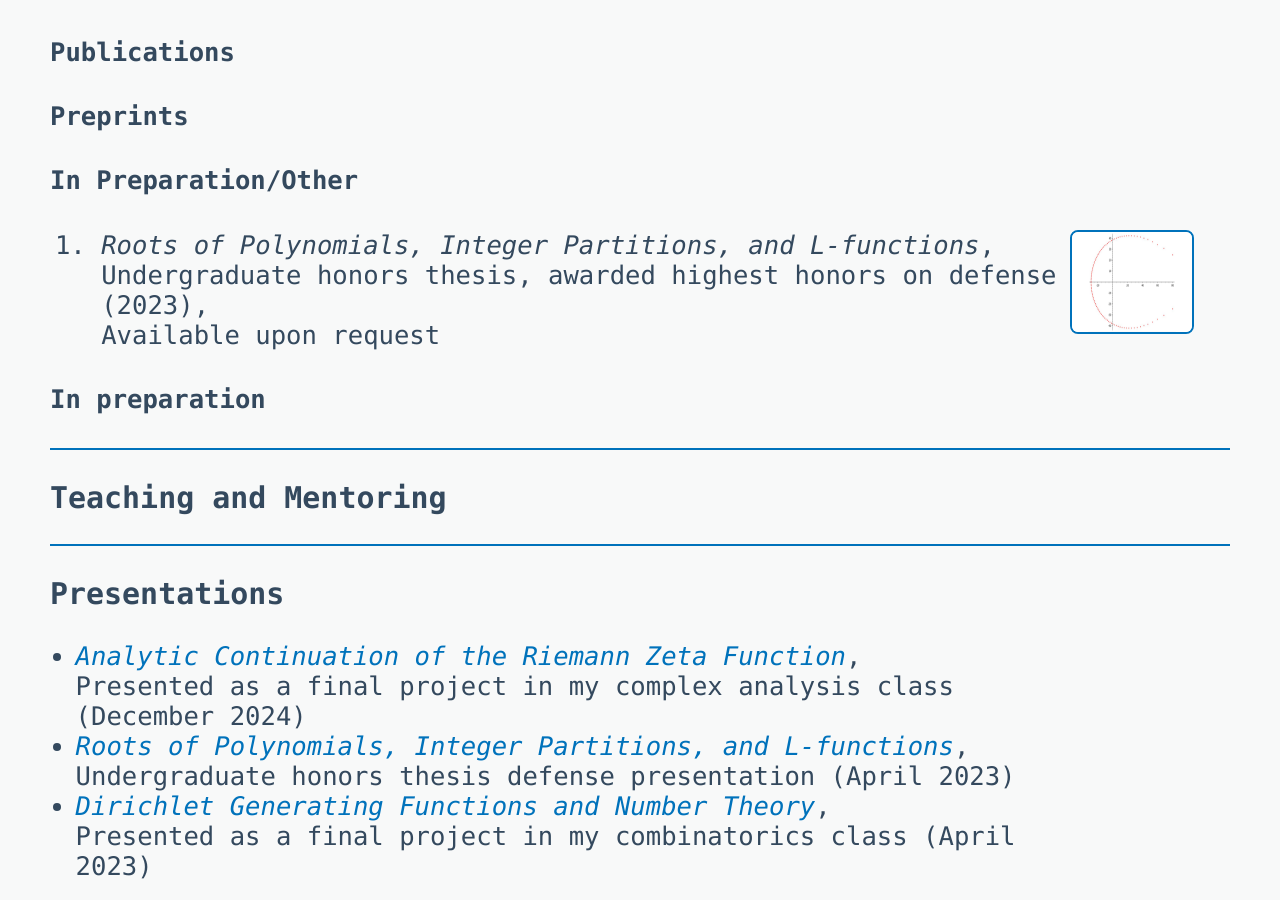
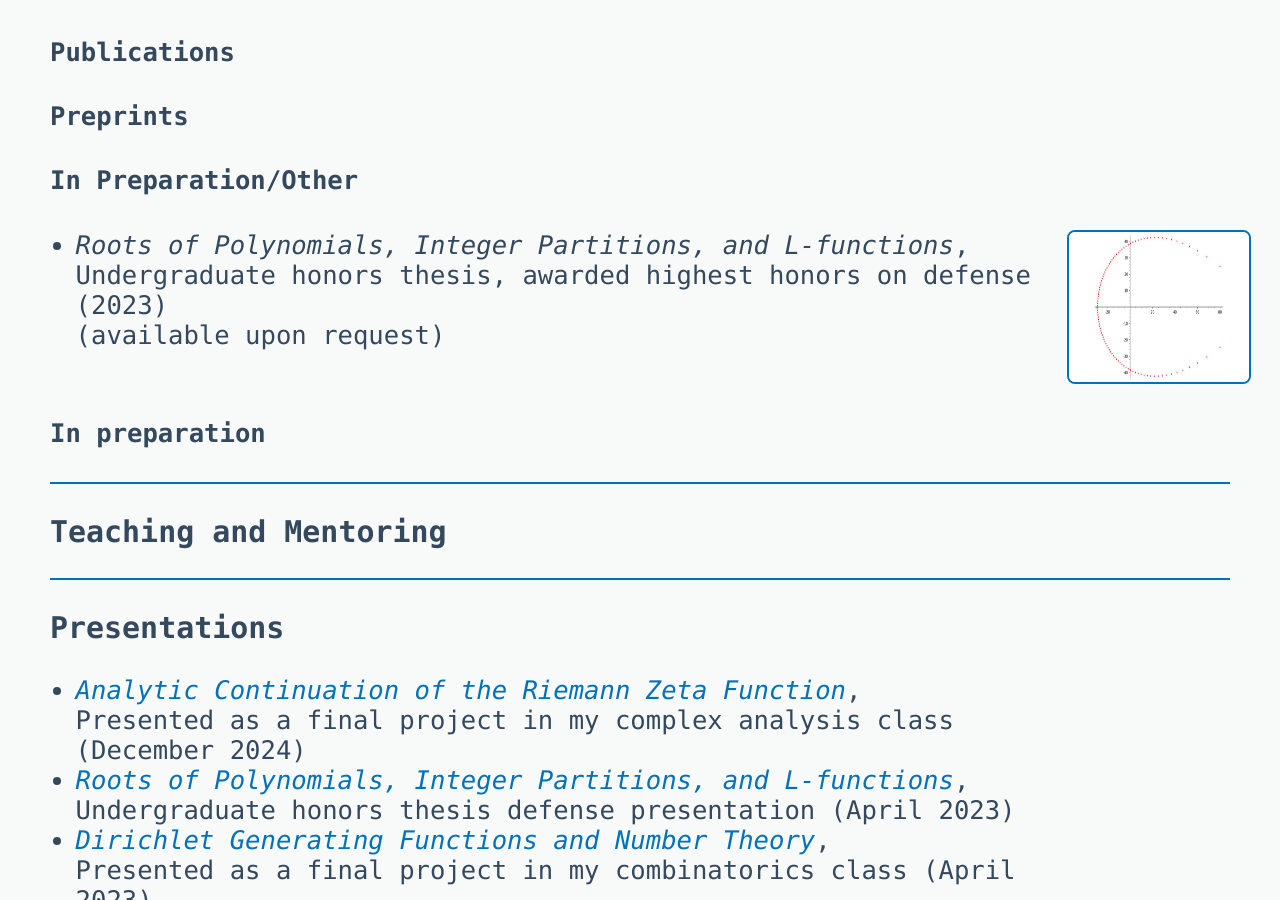
Before and after one commit to jhunt7/jhunt7.github.io, a Jekyll site: the page index.html, which Jekyll copies as it is, in a window 1280 px wide and 900 px high, scrolled down 686 px. Built offline with Jekyll 4.4.1, drawn with Linux system fonts in a browser that asks for light colours.

Commit message:
Update index.html

```diff
--- a/index.html
+++ b/index.html
@@ -75,16 +75,16 @@
 <h4>Publications</h4>
 <h4>Preprints</h4>
 <h4>In Preparation/Other</h4>
-<ol>
+<ul>
     <div class="ref-container">
        <div>
-        <li><i>Roots of Polynomials, Integer Partitions, and L-functions</i>, </br> Undergraduate honors thesis, awarded highest honors on defense (2023), </br> Available upon request <br>
+        <li><i>Roots of Polynomials, Integer Partitions, and L-functions</i>, </br> Undergraduate honors thesis, awarded highest honors on defense (2023) </br> (available upon request) <br>
     </div>
     <div class="paper-image">
-      <a href="horseshoe.jpg"><img src="horseshoe.jpg" height="100"
-    width="120" style="border:2px solid #0072BB;border-radius:8px"></a>
+      <a href="horseshoe.jpg"><img src="horseshoe.jpg" height="150"
+    width="180" style="border:2px solid #0072BB;border-radius:8px"></a>
     </div>
-</ol>
+</ul>
 <h4>In preparation</h4>
 
 <hr color="#0072BB">
```
